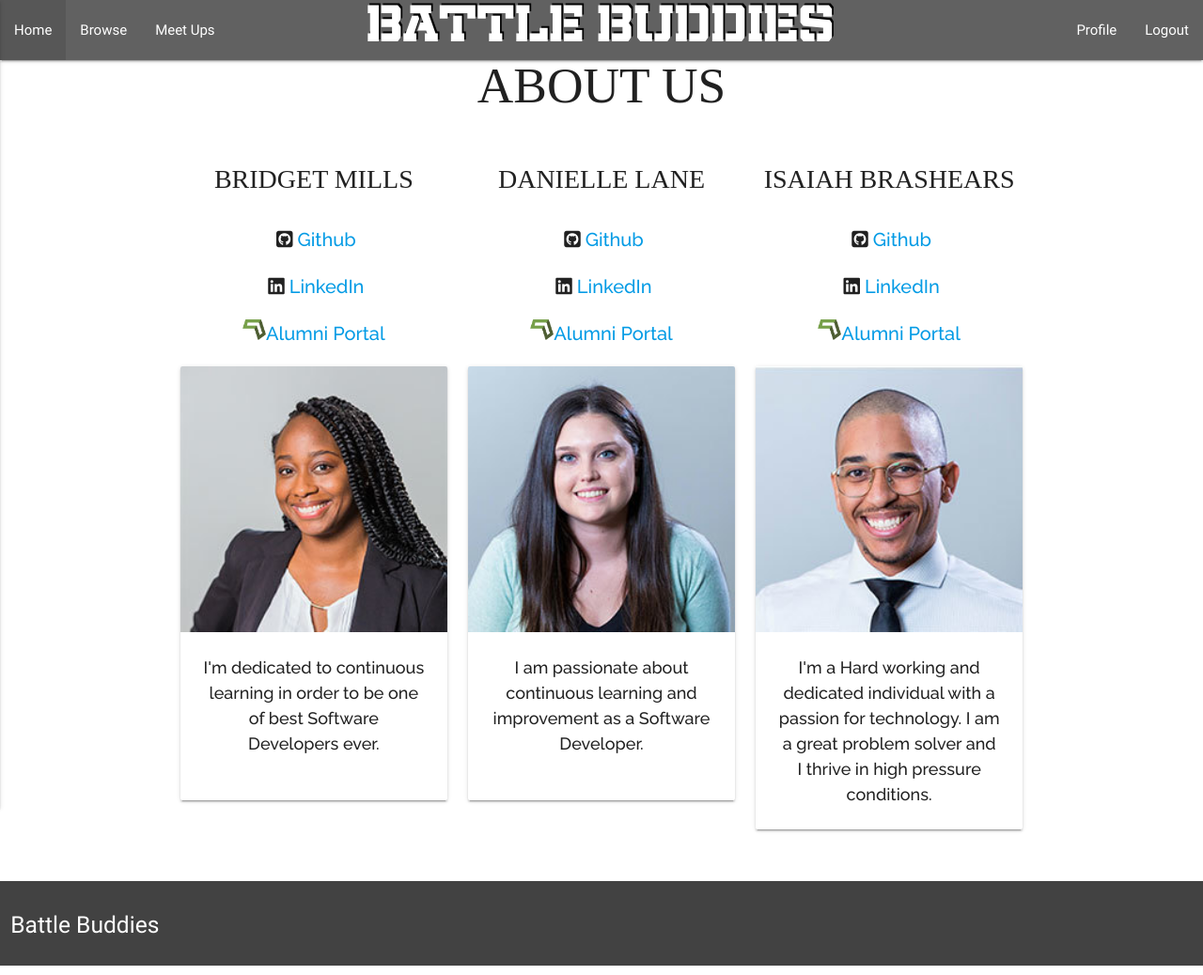
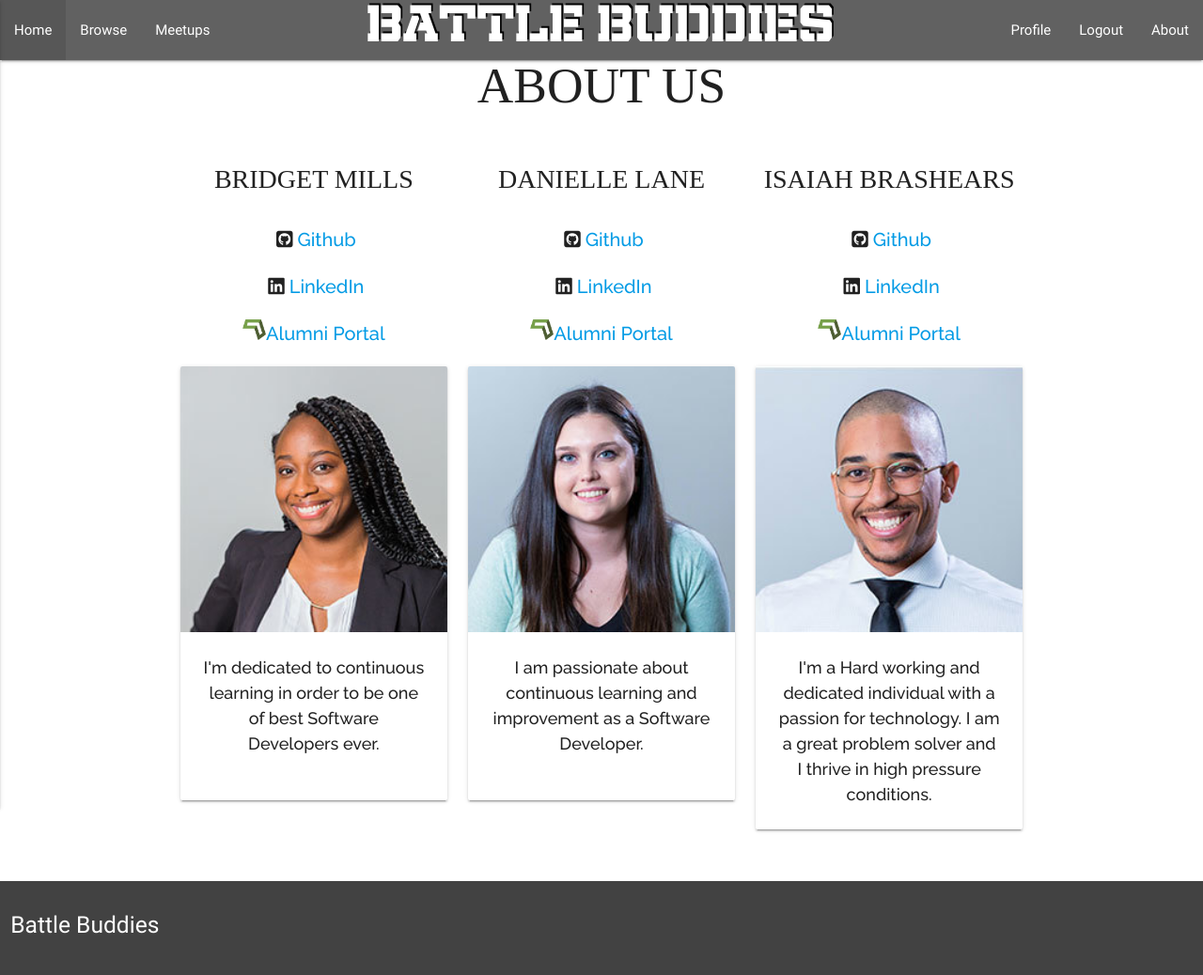
Before and after one commit to battle-buddies/battle-buddies, a Spring Boot app: page /about in a window 1280 px wide. Shown: the whole page at 94% size. Run offline with Spring Boot 4, Linux system fonts and the light colour scheme; the visitor is signed in with stand-in values (Sample User, id 1); some of the project's set-up classes (security, data sources, template engines, error pages and the like) are left out, and stand-ins take their place; some libraries are stand-ins or nearby versions.

Commit message:
fixed footer on homepage, changed homepage link colors, about added to nav;

```diff
--- a/src/main/resources/static/css/homepage.css
+++ b/src/main/resources/static/css/homepage.css
@@ -3,6 +3,12 @@
     .loginlink{
         text-align: center;
         font-size: 20px;
+        color: #022451;
+    }
+
+    .page-footer{
+        height: 100px;
+        width: auto;
     }
 
     h2{
@@ -93,15 +99,18 @@
         font-family: 'Raleway';
         font-size: 20px;
         text-align: center;
-        color: black;
+        color: #022451;
     }
     .link{
         text-align: center;
         font-family: 'Raleway';
         font-size: 20px;
+        color: #022451;
     }
 
-
+    .lin{
+        color: #022451;
+    }
 
 }
 @media only screen and (min-device-width : 850px) and (max-device-width : 3000px) {
@@ -109,6 +118,7 @@
     .loginlink{
         text-align: center;
         font-family: 'Raleway';
+        color: #022451 !important;
     }
 
     h2{
@@ -207,7 +217,10 @@
         font-family: 'Raleway';
         font-size: 20px;
         text-align: center;
-        color: black;
+        color: #022451;
+    }
+    .lin{
+        color: #022451;
     }
 
 
@@ -215,6 +228,7 @@
     text-align: center;
     font-family: 'Raleway';
     font-size: 20px;
+    color: #022451;
 }
 .links{
     font-family: 'Raleway';
@@ -227,7 +241,7 @@
 }
 
     .page-footer{
-        height: 200px;
+        height: 100px;
         width: auto;
     }
 
--- a/src/main/resources/templates/browse/index.html
+++ b/src/main/resources/templates/browse/index.html
@@ -15,7 +15,7 @@
 
     <style>
     .container{
-        padding-top: 40px;
+        padding-top: 60px;
     }
     </style>
 </head>
--- a/src/main/resources/templates/fragments/nav-bar.html
+++ b/src/main/resources/templates/fragments/nav-bar.html
@@ -13,6 +13,9 @@
             <ul class="right hide-on-med-and-down" sec:authorize="!isAuthenticated()">
                 <li><a class="nav-link" href="/login">Login</a></li>
             </ul>
+            <ul class="right hide-on-med-and-down">
+                <li><a class="nav-link" href="/about">About</a></li>
+            </ul>
                 <th:block sec:authorize="isAuthenticated()">
             <ul class="left hide-on-med-and-down" >
                     <li><a class="nav-link" th:href="@{'/browse/'}">Browse</a></li>
@@ -20,7 +23,7 @@
                 </th:block>
                 <th:block sec:authorize="isAuthenticated()">
             <ul class="left hide-on-med-and-down">
-                    <li><a class="nav-link" th:href="@{'/meetups/'}">Meet Ups</a></li>
+                    <li><a class="nav-link" th:href="@{'/meetups/'}">Meetups</a></li>
             </ul>
                 </th:block>
 
@@ -50,7 +53,7 @@
                 </th:block>
                 <th:block sec:authorize="isAuthenticated()">
                     <ul>
-                        <li><a th:href="@{'/meetups/'}">Meet Ups</a></li>
+                        <li><a th:href="@{'/meetups/'}">Meetups</a></li>
                     </ul>
                 </th:block>
                 <th:block sec:authorize="isAuthenticated()">
@@ -58,6 +61,9 @@
                         <li><a th:href="@{'/users/profile/'  + ${#authentication.principal.id}}">Profile</a></li>
                     </ul>
                 </th:block>
+                <ul>
+                    <li><a class="nav-link" href="/about">About</a></li>
+                </ul>
                     <ul sec:authorize="isAuthenticated()">
                         <li> <form id="logout" th:action="@{/logout}" th:method="post">
                             <a href="#"  onclick="document.getElementById('logout').submit();">Logout</a>
@@ -85,6 +91,9 @@
             <ul class="right hide-on-med-and-down" sec:authorize="!isAuthenticated()">
                 <li class="active"><a class="nav-link" href="/login">Login</a></li>
             </ul>
+            <ul class="right hide-on-med-and-down">
+                <li><a class="nav-link" href="/about">About</a></li>
+            </ul>
             <th:block sec:authorize="isAuthenticated()">
                 <ul class="left hide-on-med-and-down" >
                     <li><a class="nav-link" th:href="@{'/browse/'}">Browse</a></li>
@@ -93,7 +102,7 @@
             </th:block>
             <th:block sec:authorize="isAuthenticated()">
                 <ul class="left hide-on-med-and-down">
-                    <li><a class="nav-link" th:href="@{'/meetups/'}">Meet Ups</a></li>
+                    <li><a class="nav-link" th:href="@{'/meetups/'}">Meetups</a></li>
                 </ul>
             </th:block>
 
@@ -124,7 +133,7 @@
                 </th:block>
                 <th:block sec:authorize="isAuthenticated()">
                     <ul>
-                        <li><a th:href="@{'/meetups/'}">Meet Ups</a></li>
+                        <li><a th:href="@{'/meetups/'}">Meetups</a></li>
                     </ul>
                 </th:block>
                 <th:block sec:authorize="isAuthenticated()">
@@ -132,6 +141,9 @@
                         <li><a th:href="@{'/users/profile/'  + ${#authentication.principal.id}}">Profile</a></li>
                     </ul>
                 </th:block>
+                <ul>
+                    <li><a class="nav-link" href="/about">About</a></li>
+                </ul>
                 <ul sec:authorize="isAuthenticated()">
                     <li> <form id="logout" th:action="@{/logout}" th:method="post">
                         <a href="#"  onclick="document.getElementById('logout').submit();">Logout</a>
@@ -156,6 +168,9 @@
             <ul class="right hide-on-med-and-down" sec:authorize="!isAuthenticated()">
                 <li><a class="nav-link" href="/login">Login</a></li>
             </ul>
+            <ul class="right hide-on-med-and-down">
+                <li><a class="nav-link" href="/about">About</a></li>
+            </ul>
             <th:block sec:authorize="isAuthenticated()">
                 <ul class="left hide-on-med-and-down" >
                     <li><a class="nav-link" th:href="@{'/browse/'}">Browse</a></li>
@@ -163,7 +178,7 @@
             </th:block>
             <th:block sec:authorize="isAuthenticated()">
                 <ul class="left hide-on-med-and-down">
-                    <li><a class="nav-link" th:href="@{'/meetups/'}">Meet Ups</a></li>
+                    <li><a class="nav-link" th:href="@{'/meetups/'}">Meetups</a></li>
                 </ul>
             </th:block>
 
@@ -193,7 +208,7 @@
                 </th:block>
                 <th:block sec:authorize="isAuthenticated()">
                     <ul>
-                        <li><a th:href="@{'/meetups/'}">Meet Ups</a></li>
+                        <li><a th:href="@{'/meetups/'}">Meetups</a></li>
                     </ul>
                 </th:block>
                 <th:block sec:authorize="isAuthenticated()">
@@ -201,6 +216,9 @@
                         <li><a th:href="@{'/users/profile/'  + ${#authentication.principal.id}}">Profile</a></li>
                     </ul>
                 </th:block>
+                <ul>
+                    <li><a class="nav-link" href="/about">About</a></li>
+                </ul>
                 <ul sec:authorize="isAuthenticated()">
                     <li> <form id="logout" th:action="@{/logout}" th:method="post">
                         <a href="#"  onclick="document.getElementById('logout').submit();">Logout</a>
--- a/src/main/resources/templates/meetups/all-meetups.html
+++ b/src/main/resources/templates/meetups/all-meetups.html
@@ -25,7 +25,7 @@
         }
 
         .container{
-            padding-top:7em;
+            padding-top:6em;
         }
         .flex h1{
             color: #424242;
```
Also changed, not shown: src/main/resources/templates/home.html (+5 -6 lines).
